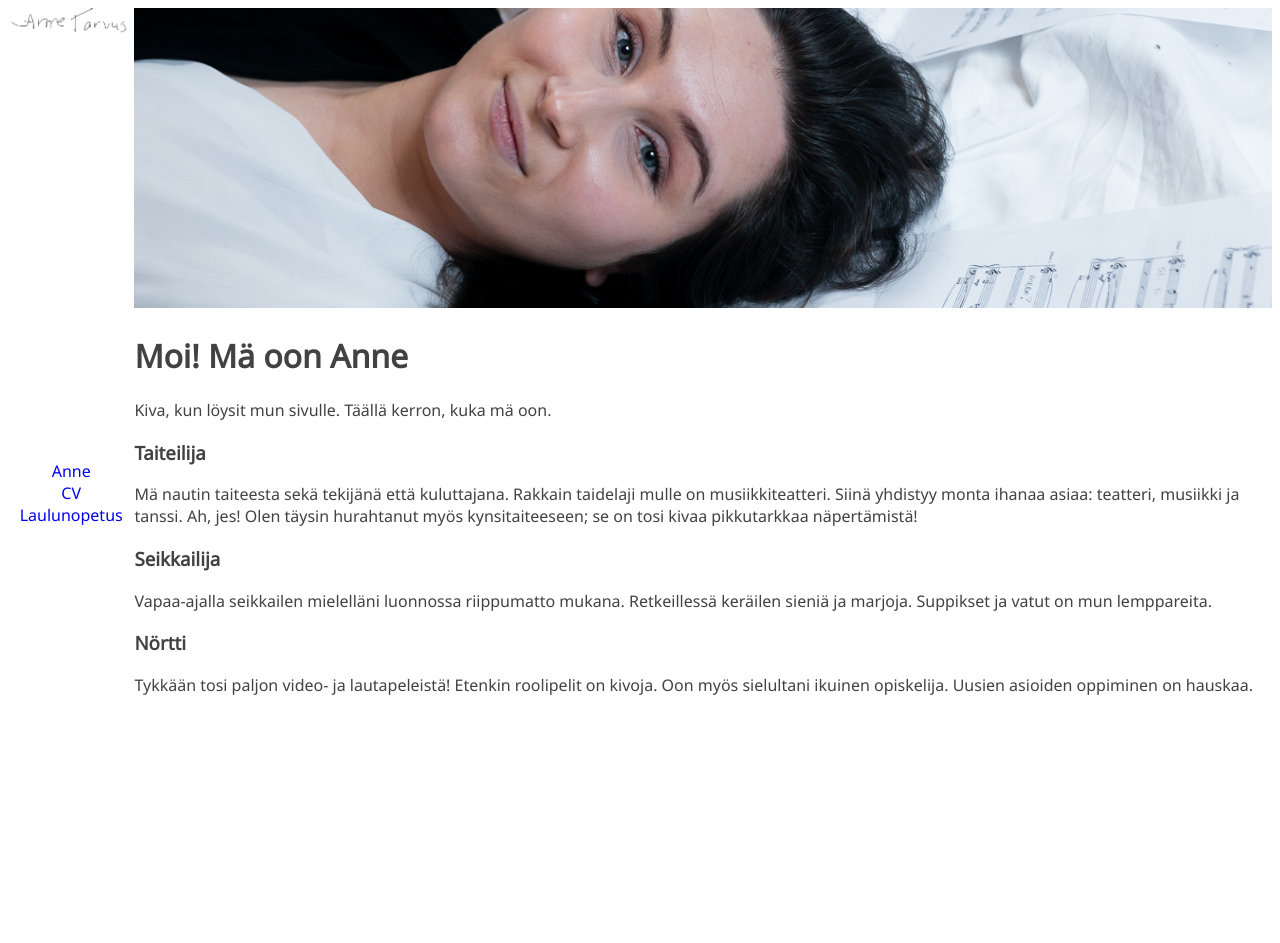
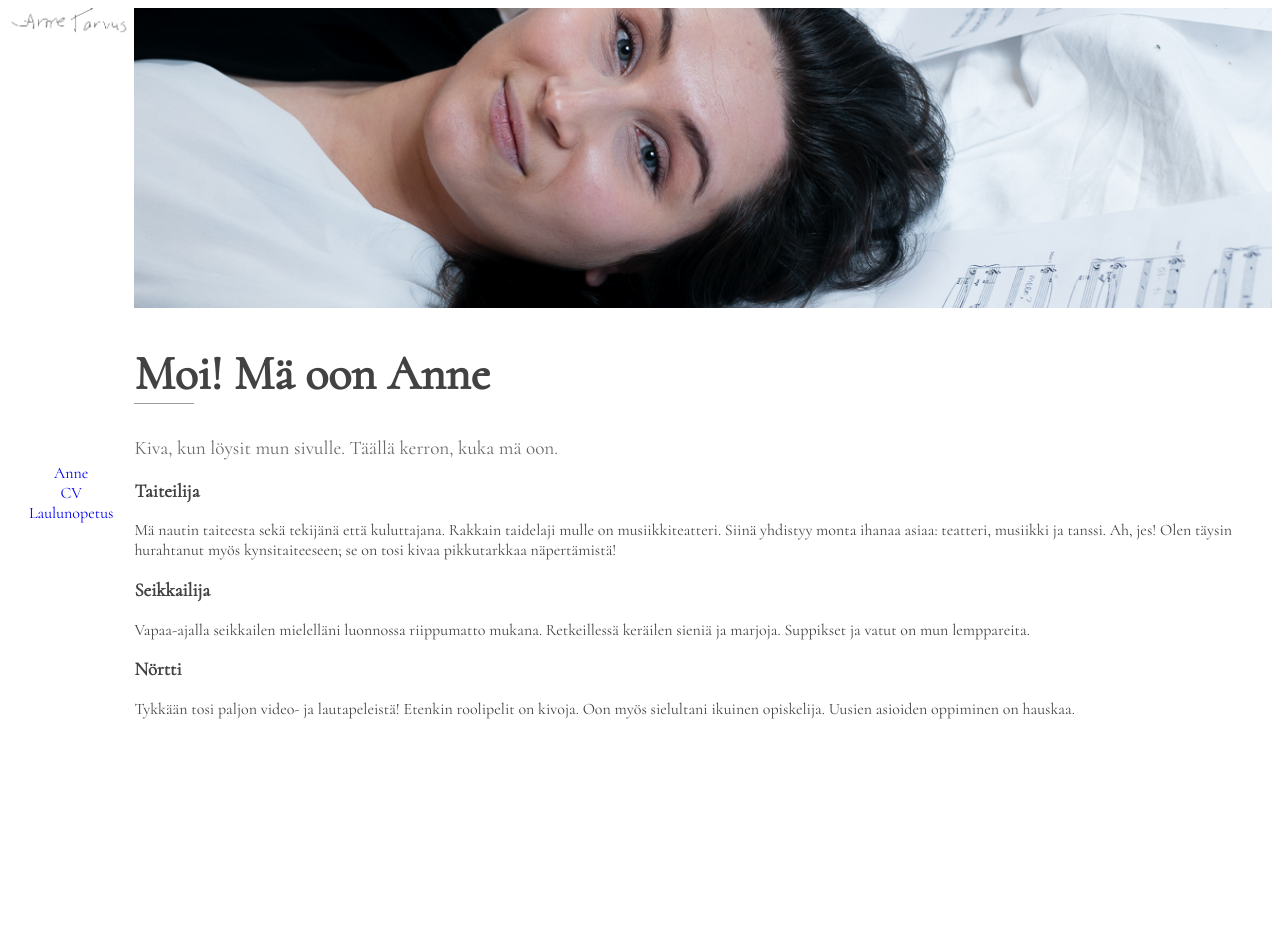
Before and after one commit to AnneTarvus/annetarvus.github.io, a Jekyll site: the page built from anne.md, in a window 1280 px wide. Built offline with Jekyll 4.4.1, drawn with Linux system fonts in a browser that asks for light colours.

Commit message:
Add the underlining to headers

```diff
--- a/_layouts/content.html
+++ b/_layouts/content.html
@@ -4,9 +4,11 @@ layout: default
 {% if page.image %}
     <img class="pageheroimage" src="{{ page.image }}" height="{{ page.imageHeight | default: "300px" }}" alt="Anne Tarvus">
 {% endif %}
+{% if page.header %}
 <h1>
     {{ page.header }}
 </h1>
+{% endif %}
 <p class="caption"> {{ page.caption }} </p>
 <div>
     {{content}}
--- a/_layouts/default.html
+++ b/_layouts/default.html
@@ -7,7 +7,7 @@
     <link rel="stylesheet" href="{{ "/assets/css/main.css" | relative_url }}">
     <link rel="preconnect" href="https://fonts.googleapis.com">
     <link rel="preconnect" href="https://fonts.gstatic.com" crossorigin>
-    <link href="https://fonts.googleapis.com/css2?family=Noto+Sans&display=swap" rel="stylesheet">
+    <link href="https://fonts.googleapis.com/css2?family=Cormorant&family=Open+Sans&family=PT+Serif&family=Playfair+Display&display=swap" rel="stylesheet">
   </head>
   <body>
     <div class="wrapper">
--- a/_sass/main.scss
+++ b/_sass/main.scss
@@ -1,7 +1,11 @@
 $backgroundColor: #ffffff;
 $bodyColor: #424242;
+$captionColor: #696969;
 $sidebarWidth: 20%;
-$font-family: 'Noto Sans', sans-serif;
+$font-family: 'Cormorant', serif;
+// font-family: 'Open Sans', sans-serif;
+// font-family: 'Playfair Display', serif;
+// font-family: 'PT Serif', serif;
 
 body {
   background: $backgroundColor;
@@ -75,6 +79,24 @@ a {
   text-decoration: none;
 }
 
+.caption {
+  font-size: 1.2rem;
+  color: $captionColor;
+}
+
+h1 {
+  font-size: 3rem;
+}
+h1:after {
+  content: "";
+  display: block;
+  height: 0.0625rem;
+  width: 3.75rem;
+  position: relative;
+  left: 0;
+  background: #9d9d9d;
+}
+
 @media (max-width: 500px) {
   .wrapper {
     flex-direction: column;
--- a/anne.md
+++ b/anne.md
@@ -7,7 +7,6 @@ header: "Moi! Mä oon Anne"
 caption: "Kiva, kun löysit mun sivulle. Täällä kerron, kuka mä oon."
 ---
 
-
 ### Taiteilija
 Mä nautin taiteesta sekä tekijänä että kuluttajana. Rakkain taidelaji mulle on musiikkiteatteri. Siinä yhdistyy monta ihanaa asiaa: teatteri, musiikki ja tanssi. Ah, jes! Olen täysin hurahtanut myös kynsitaiteeseen; se on tosi kivaa pikkutarkkaa näpertämistä!
 
```
Also changed, not shown: cv.md (+1 -2 lines).
